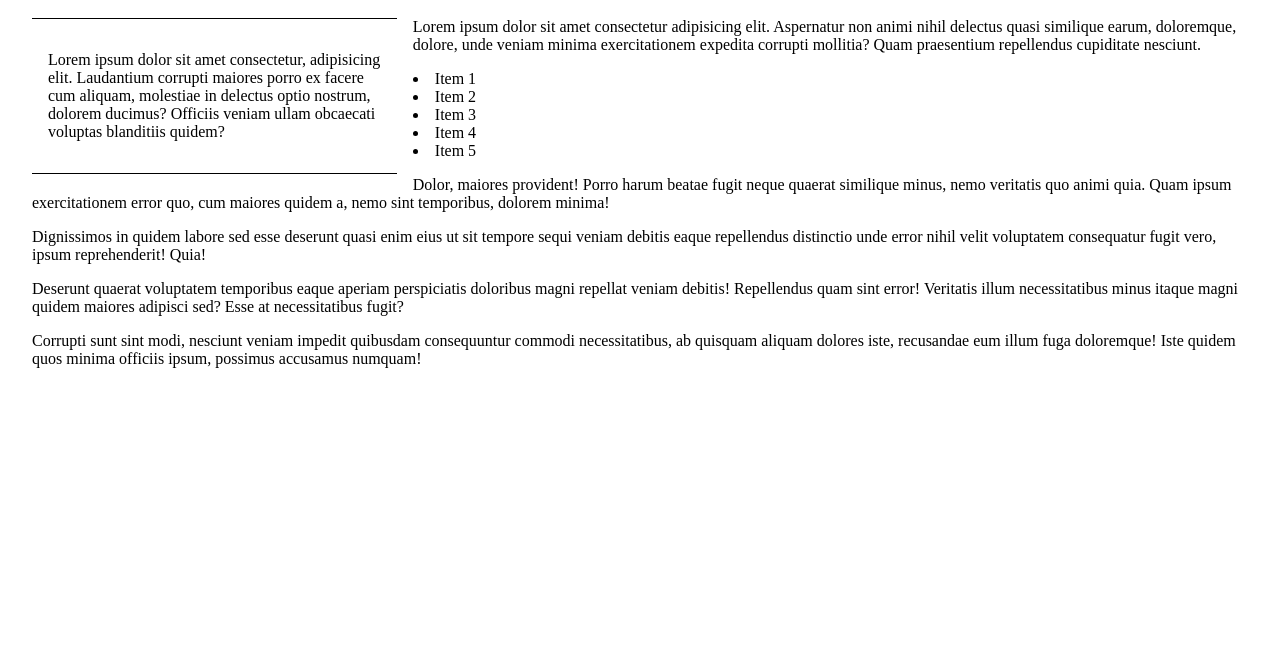
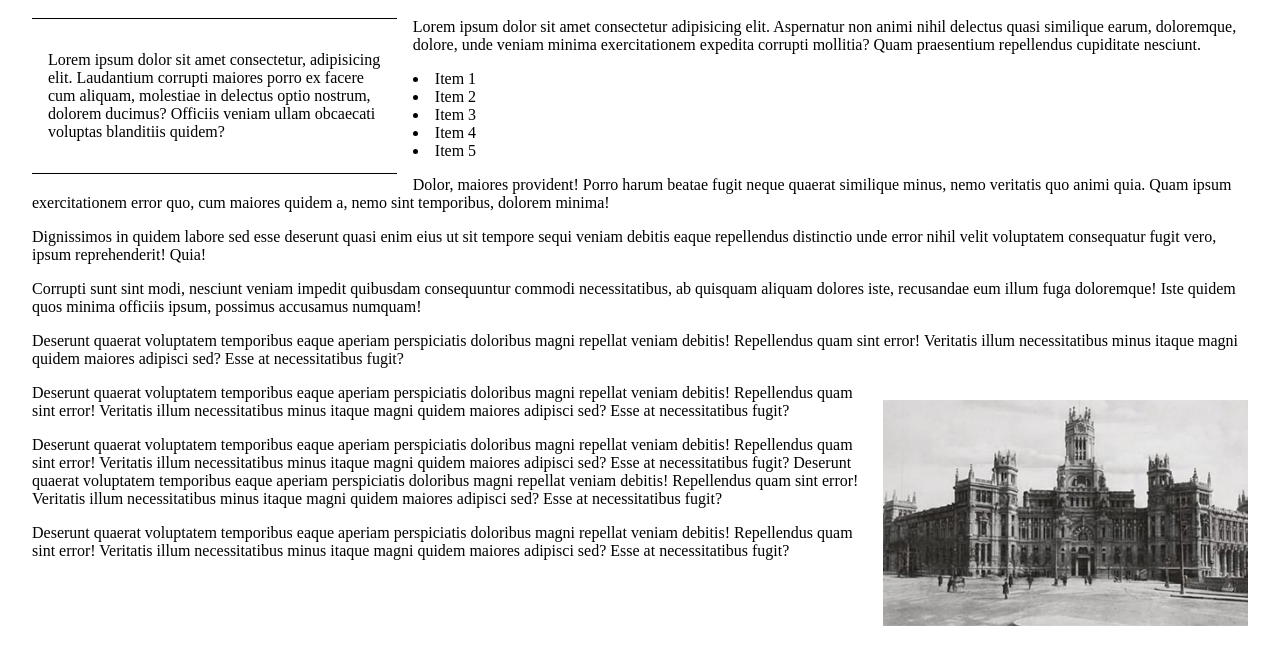
Before and after one commit to juanma62/paginas_web_css, a plain HTML site: page 03_flujos/index.html in a window 1280 px wide. Shown: the part 72-736 px from the top of the page. Drawn offline with Linux system fonts and the light colour scheme.

Commit message:
Cambios 5-6-18

```diff
--- a/03_flujos/css/style.css
+++ b/03_flujos/css/style.css
@@ -6,7 +6,7 @@ body {
     margin: 2rem
 }
 
-div {
+div.texto {
     width: 30%;
     padding: 1rem;
     border-top: 1px solid;
@@ -19,3 +19,16 @@ div {
 ul {
     list-style-position: inside
 }
+
+.img-wrapper {
+    width: 30%;
+    margin-left: 1rem;
+    margin-top: 1rem;
+    margin-bottom: 1rem;
+    max-width: 417px;
+    float: right;
+}
+
+img {
+    width: 100%;
+}
--- a/03_flujos/index.html
+++ b/03_flujos/index.html
@@ -6,13 +6,14 @@
     <meta http-equiv="X-UA-Compatible" content="ie=edge">
     <title>Flujo: float</title>
     <link rel="stylesheet" href="./css/style.css">
+    <link rel="shortcut icon" href="favicon.ico" type="image/x-icon">
 </head>
 <body>
     <header>
         <h1>Flujo</h1>
     </header>
     <section>
-        <div><p>Lorem ipsum dolor sit amet consectetur, adipisicing elit. Laudantium corrupti maiores porro ex facere cum aliquam, molestiae in delectus optio nostrum, dolorem ducimus? Officiis veniam ullam obcaecati voluptas blanditiis quidem?</p></div>
+        <div class="texto"><p>Lorem ipsum dolor sit amet consectetur, adipisicing elit. Laudantium corrupti maiores porro ex facere cum aliquam, molestiae in delectus optio nostrum, dolorem ducimus? Officiis veniam ullam obcaecati voluptas blanditiis quidem?</p></div>
         <p>Lorem ipsum dolor sit amet consectetur adipisicing elit. Aspernatur non animi nihil delectus quasi similique earum, doloremque, dolore, unde veniam minima exercitationem expedita corrupti mollitia? Quam praesentium repellendus cupiditate nesciunt.</p>
         <ul>
             <li>Item 1</li>
@@ -23,8 +24,14 @@
         </ul>
         <p>Dolor, maiores provident! Porro harum beatae fugit neque quaerat similique minus, nemo veritatis quo animi quia. Quam ipsum exercitationem error quo, cum maiores quidem a, nemo sint temporibus, dolorem minima!</p>
         <p>Dignissimos in quidem labore sed esse deserunt quasi enim eius ut sit tempore sequi veniam debitis eaque repellendus distinctio unde error nihil velit voluptatem consequatur fugit vero, ipsum reprehenderit! Quia!</p>
-        <p>Deserunt quaerat voluptatem temporibus eaque aperiam perspiciatis doloribus magni repellat veniam debitis! Repellendus quam sint error! Veritatis illum necessitatibus minus itaque magni quidem maiores adipisci sed? Esse at necessitatibus fugit?</p>
         <p>Corrupti sunt sint modi, nesciunt veniam impedit quibusdam consequuntur commodi necessitatibus, ab quisquam aliquam dolores iste, recusandae eum illum fuga doloremque! Iste quidem quos minima officiis ipsum, possimus accusamus numquam!</p>
     </section>
+        <p>Deserunt quaerat voluptatem temporibus eaque aperiam perspiciatis doloribus magni repellat veniam debitis! Repellendus quam sint error! Veritatis illum necessitatibus minus itaque magni quidem maiores adipisci sed? Esse at necessitatibus fugit?</p>
+            <div class="img-wrapper">
+                <img src="../ejercicio_1/assets/palacioantiguo.png" alt="">
+            </div>
+        <p>Deserunt quaerat voluptatem temporibus eaque aperiam perspiciatis doloribus magni repellat veniam debitis! Repellendus quam sint error! Veritatis illum necessitatibus minus itaque magni quidem maiores adipisci sed? Esse at necessitatibus fugit?</p>
+        <p>Deserunt quaerat voluptatem temporibus eaque aperiam perspiciatis doloribus magni repellat veniam debitis! Repellendus quam sint error! Veritatis illum necessitatibus minus itaque magni quidem maiores adipisci sed? Esse at necessitatibus fugit? Deserunt quaerat voluptatem temporibus eaque aperiam perspiciatis doloribus magni repellat veniam debitis! Repellendus quam sint error! Veritatis illum necessitatibus minus itaque magni quidem maiores adipisci sed? Esse at necessitatibus fugit?</p>
+        <p>Deserunt quaerat voluptatem temporibus eaque aperiam perspiciatis doloribus magni repellat veniam debitis! Repellendus quam sint error! Veritatis illum necessitatibus minus itaque magni quidem maiores adipisci sed? Esse at necessitatibus fugit?</p>
 </body>
 </html>
--- /dev/null
+++ b/04_cajas/css/espacios.css
@@ -0,0 +1,36 @@
+/*Reset*/
+
+* {
+    box-sizing: border-box
+}
+
+body {
+    margin: 5%
+}
+
+p {
+    margin: 0;
+    padding: 0;
+}
+
+/*Layout*/
+
+p {
+    width: calc(80%/4);
+    float: left;
+    padding: 2%;
+}
+
+p:not(:last-child){
+    margin-right: 2%
+}
+
+p:nth-child(even) {
+    background-color: bisque;
+    border: 1px solid aquamarine
+}
+
+p:nth-child(odd) {
+    background-color: aquamarine;
+    border: 1px solid bisque
+}
--- /dev/null
+++ b/04_cajas/css/espaciosCalc.css
@@ -0,0 +1,37 @@
+/*Reset*/
+
+* {
+    box-sizing: border-box
+}
+
+body {
+    margin: 5%
+}
+
+p {
+    --margen:2.3%; /* Esto es una especie de variable */
+    margin: 0;
+    padding: 0
+}
+
+/*Layout*/
+
+p {
+    width:  calc(calc(100% - calc(var(--margen)*3))/4);
+    float: left;
+    padding: 1.5rem
+}
+
+p:not(:last-child){
+    margin-right: var(--margen);
+}
+
+p:nth-child(even) {
+    background-color: bisque;
+    border: 1px solid aquamarine
+}
+
+p:nth-child(odd) {
+    background-color: aquamarine;
+    border: 1px solid bisque
+}
--- /dev/null
+++ b/04_cajas/css/espaciosINB.css
@@ -0,0 +1,59 @@
+/*Reset*/
+
+* {
+    box-sizing: border-box
+}
+
+body {
+    margin: 5%
+}
+
+p {
+    margin: 0;
+    padding: 0
+}
+
+/*Layout*/
+
+p {
+    width: 22%;
+    padding: 1.5rem
+}
+
+p:not(:last-child){
+    margin-right: 3%;
+}
+
+p:nth-child(even) {
+    background-color: bisque;
+    border: 1px solid aquamarine
+}
+
+p:nth-child(odd) {
+    background-color: aquamarine;
+    border: 1px solid bisque
+}
+
+section {
+    margin-top: 2rem;
+    margin-bottom: 2rem;
+    background-color: brown;
+    overflow: auto;
+}
+
+section.inlineblock p {
+    display: inline-block;
+    vertical-align: middle
+}
+
+section.float p {
+    float: left;
+}
+
+.clearfix {
+    clear: both;
+}
+
+span {
+    font-size: 5rem
+}
--- /dev/null
+++ b/04_cajas/css/style.css
@@ -0,0 +1,23 @@
+body {
+    padding: 0;
+    margin: 0;
+}
+p {
+    padding: 1rem;
+    margin: 1rem;
+    width: 40%;
+    border: 0.08rem solid;
+    background-color: bisque;
+}
+
+span {
+    background-color: chocolate;
+    margin: 1rem;
+    padding: 0.5rem
+}
+
+div p {
+    width: 30%;
+    height: 5rem;
+    overflow: auto;
+}
--- a/ejercicio_1/css/styles.css
+++ b/ejercicio_1/css/styles.css
@@ -75,7 +75,8 @@ main {
     box-shadow: 0px 0px 26px 0px rgba(133,128,133,1);
     margin-left: auto;
     margin-right: auto;
-    padding: 0.625rem
+    padding: 0.625rem;
+    overflow: auto;
 }
 
 .imagen_article {
```
Also changed, not shown: 02_margenes/index.html (+1 -0 lines), 04_cajas/cajas.html (added, +17 -0 lines), 04_cajas/espacios.html (added, +17 -0 lines), 04_cajas/espacios_calc.html (added, +17 -0 lines), 04_cajas/espacios_inb.html (added, +27 -0 lines), ejercicio_1/about.html (+2 -2 lines), 02_margenes/favicon.ico (added), 03_flujos/favicon.ico (added), 04_cajas/favicon.ico (added).
